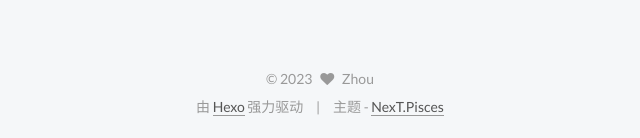
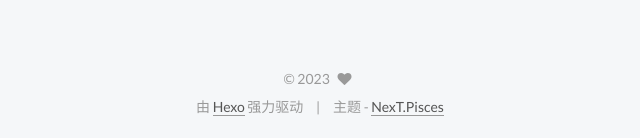
Before and after one commit to ytydsa/ytydsa.github.io, a plain HTML site: page 2020/01/17/Hello World/index.html in a window 1280 px wide. Shown: the part 712-850 px from the top of the page, 450-1090 px from the left. Drawn offline with Linux system fonts and the light colour scheme.

Commit message:
Site updated: 2023-01-17 21:41:07

```diff
--- a/2020/01/17/Hello World/index.html
+++ b/2020/01/17/Hello World/index.html
@@ -66,7 +66,6 @@
 <meta property="og:locale">
 <meta property="article:published_time" content="2020-01-16T16:00:00.000Z">
 <meta property="article:modified_time" content="2023-01-17T13:26:24.988Z">
-<meta property="article:author" content="Zhou">
 <meta name="twitter:card" content="summary">
 
 
@@ -379,7 +378,7 @@
   <span class="with-love">
     <i class="fa fa-heart"></i>
   </span>
-  <span class="author" itemprop="copyrightHolder">Zhou</span>
+  <span class="author" itemprop="copyrightHolder"></span>
 </div>
 
 <div class="powered-by">
```
Also changed, not shown: archives/2020/01/index.html (+1 -2 lines), archives/2020/index.html (+1 -2 lines), archives/index.html (+1 -2 lines), index.html (+1 -2 lines).
